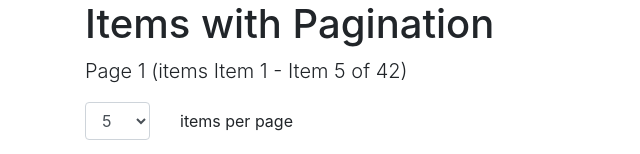
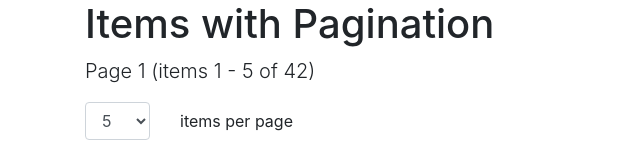
Before and after one commit to mate-academy/react_pagination, a React (Create React App) app: page / in a window 1280 px wide. Shown: the top 154 px of the page, without its empty margins (0-640 px from the left). Built offline with nearby package versions, Linux system fonts and the light colour scheme.

Commit message:
react pagination is done

```diff
--- a/src/App.tsx
+++ b/src/App.tsx
@@ -26,7 +26,9 @@ export const App: React.FC = () => {
 
       <p className="lead" data-cy="info">
         {`Page ${currentPage}`
-          + ` (items ${visibleItems[0]} - ${visibleItems[visibleItems.length - 1]} of ${quantityItems})`}
+          + ` (items ${items.indexOf(visibleItems[0]) + 1}`
+          + ` - ${items.indexOf(visibleItems[visibleItems.length - 1]) + 1}`
+          + ` of ${quantityItems})`}
       </p>
 
       <div className="form-group row">
@@ -48,7 +50,10 @@ export const App: React.FC = () => {
           </select>
         </div>
 
-        <label htmlFor="perPageSelector" className="col-form-label col">
+        <label
+          htmlFor="perPageSelector"
+          className="col-form-label col"
+        >
           items per page
         </label>
       </div>
```
